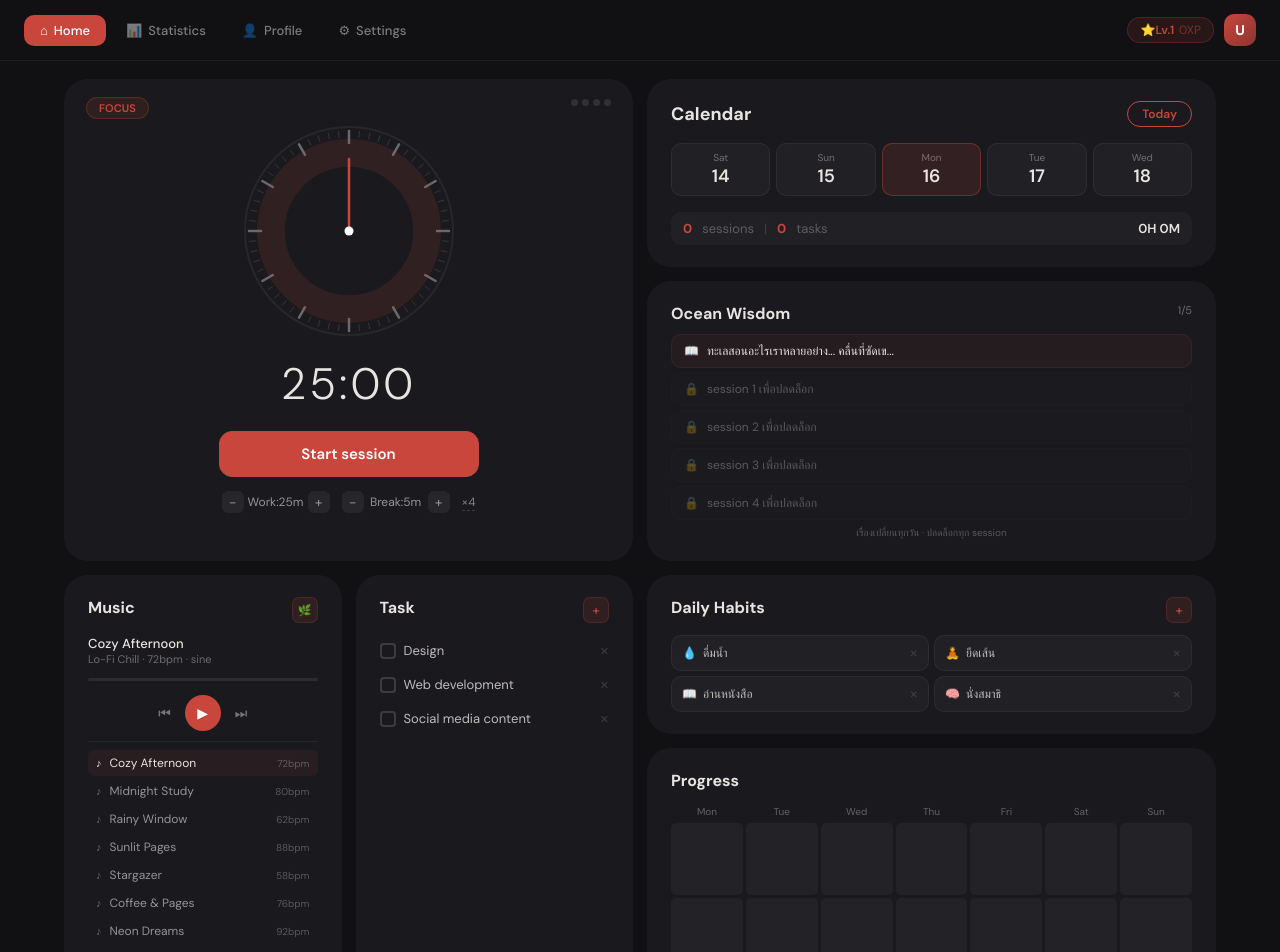
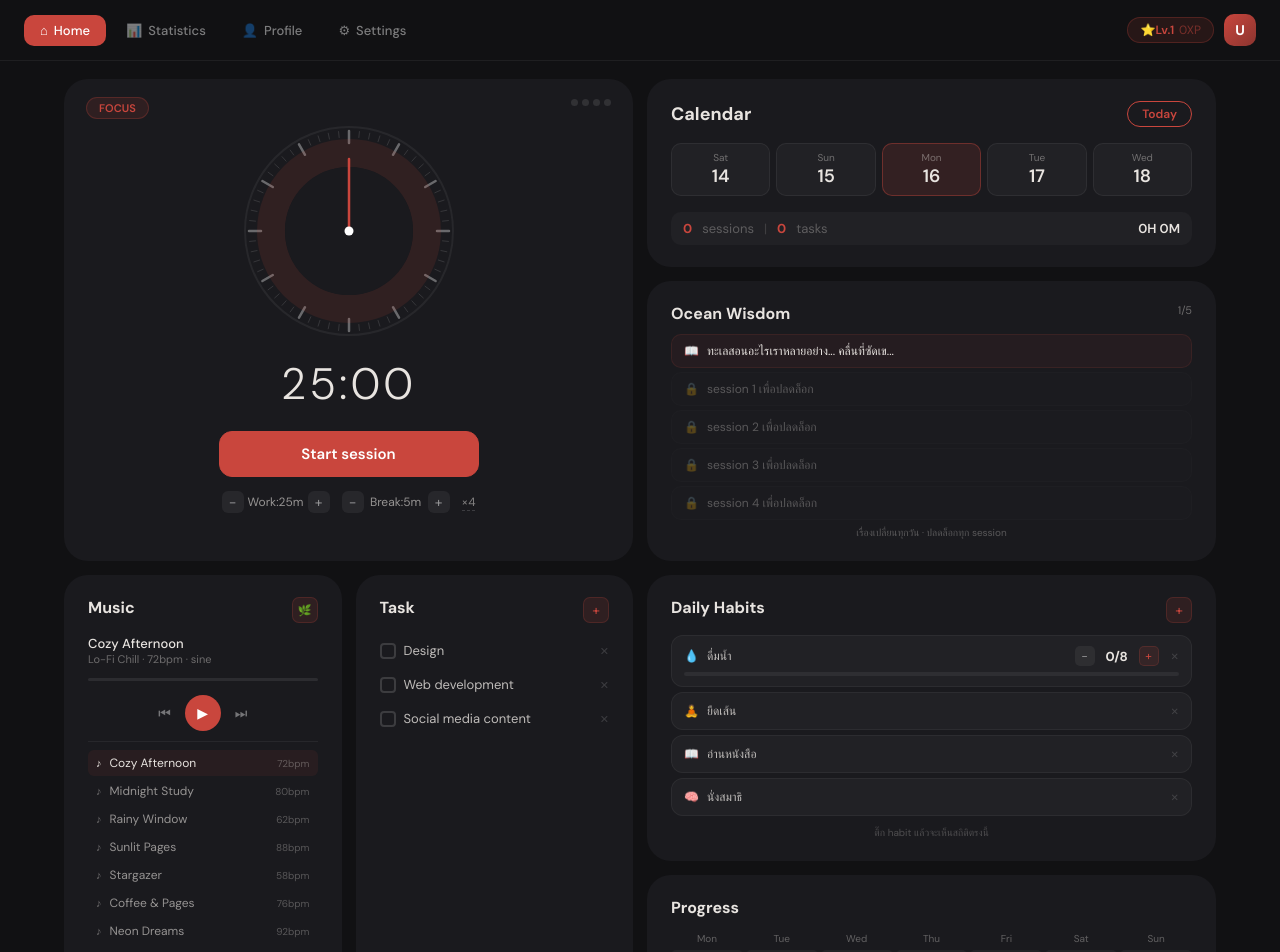
Before and after one commit to Merkolunya/chill-with-you, a React (Vite) app: page / in a window 1280 px wide. Shown: the top 952 px of the page. Built offline with nearby package versions, Linux system fonts and the light colour scheme.

Commit message:
Enhance habits state with target and current values

```diff
--- a/src/App.jsx
+++ b/src/App.jsx
@@ -251,8 +251,14 @@ export default function App(){
   const[showAddTask,setShowAddTask]=useState(false);
   const[tasksDoneToday,setTasksDoneToday]=useLocalState("tasksDone_"+new Date().toISOString().split("T")[0],0);
 
-  const[habits,setHabits]=useLocalState("habits",[{id:1,name:"ดื่มน้ำ",icon:"💧",done:false},{id:2,name:"ยืดเส้น",icon:"🧘",done:false},{id:3,name:"อ่านหนังสือ",icon:"📖",done:false},{id:4,name:"นั่งสมาธิ",icon:"🧠",done:false}]);
+  const[habits,setHabits]=useLocalState("habits",[
+    {id:1,name:"ดื่มน้ำ",icon:"💧",done:false,target:8,current:0},
+    {id:2,name:"ยืดเส้น",icon:"🧘",done:false,target:0,current:0},
+    {id:3,name:"อ่านหนังสือ",icon:"📖",done:false,target:0,current:0},
+    {id:4,name:"นั่งสมาธิ",icon:"🧠",done:false,target:0,current:0},
+  ]);
   const[newHabit,setNewHabit]=useState("");
+  const[newHabitTarget,setNewHabitTarget]=useState(0);
   const[showAddHabit,setShowAddHabit]=useState(false);
 
   const[track,setTrack]=useState(TRACKS[0]);
@@ -342,7 +348,7 @@ export default function App(){
   const totalSec=mode==="work"?workMin*60:breakMin*60;
   const handAngle=((totalSec-time)/totalSec)*360;
   const addTodo=()=>{if(!newTodo.trim())return;setTodos([...todos,{id:Date.now(),text:newTodo.trim(),done:false}]);setNewTodo("");setShowAddTask(false);};
-  const addHabit=()=>{if(!newHabit.trim())return;setHabits([...habits,{id:Date.now(),name:newHabit.trim(),icon:"✨",done:false}]);setNewHabit("");setShowAddHabit(false);};
+  const addHabit=()=>{if(!newHabit.trim())return;setHabits([...habits,{id:Date.now(),name:newHabit.trim(),icon:"✨",done:false,target:newHabitTarget||0,current:0}]);setNewHabit("");setNewHabitTarget(0);setShowAddHabit(false);};
 
   // Task toggle with XP bind/unbind + dailyLog
   const toggleTask=(id)=>{
@@ -357,20 +363,39 @@ export default function App(){
       return next;
     });
   };
-  // Habit toggle with XP bind/unbind + dailyLog
+  // Habit toggle — for simple habits (no target)
   const toggleHabit=(id)=>{
     setHabits(prev=>{
       const target=prev.find(h=>h.id===id);
-      const willBeDone=target&&!target.done;
+      if(!target)return prev;
+      // If has target, don't use simple toggle
+      if(target.target>0)return prev;
+      const willBeDone=!target.done;
       const next=prev.map(h=>{
         if(h.id===id){
-          if(!h.done){setXp(x=>x+15);} else{setXp(x=>Math.max(0,x-15));}
-          return{...h,done:!h.done};
+          if(willBeDone){setXp(x=>x+15);} else{setXp(x=>Math.max(0,x-15));}
+          return{...h,done:willBeDone};
         }return h;
       });
       const doneCount=next.filter(h=>h.done).length;
       saveDailyField("habitsDone",doneCount);
-      if(target) saveDailyHabitDetail(`${target.icon} ${target.name}`,willBeDone);
+      saveDailyHabitDetail(`${target.icon} ${target.name}`,willBeDone);
+      return next;
+    });
+  };
+  // Increment/decrement for target-based habits (e.g. water 8 glasses)
+  const incrementHabit=(id,delta)=>{
+    setHabits(prev=>{
+      const target=prev.find(h=>h.id===id);
+      if(!target)return prev;
+      const newCurrent=Math.max(0,Math.min(target.target,(target.current||0)+delta));
+      const wasDone=target.done;
+      const nowDone=newCurrent>=target.target;
+      // XP: give 15 when first reaching target, remove 15 when going below
+      if(nowDone&&!wasDone){setXp(x=>x+15);saveDailyHabitDetail(`${target.icon} ${target.name}`,true);}
+      if(!nowDone&&wasDone){setXp(x=>Math.max(0,x-15));saveDailyHabitDetail(`${target.icon} ${target.name}`,false);}
+      const next=prev.map(h=>h.id===id?{...h,current:newCurrent,done:nowDone}:h);
+      saveDailyField("habitsDone",next.filter(h=>h.done).length);
       return next;
     });
   };
@@ -538,15 +563,66 @@ export default function App(){
         <div style={{display:"flex",flexDirection:"column",gap:14}}>
           <Card bg={T.card}>
             <div style={{display:"flex",justifyContent:"space-between",marginBottom:12}}><span style={{fontSize:16,fontWeight:700}}>Daily Habits</span><button onClick={()=>setShowAddHabit(!showAddHabit)} style={{width:26,height:26,borderRadius:7,background:`${A}20`,border:`1px solid ${A}33`,color:A,fontSize:14,display:"flex",alignItems:"center",justifyContent:"center"}}>+</button></div>
-            {showAddHabit&&<div style={{display:"flex",gap:5,marginBottom:8}}><input value={newHabit} onChange={e=>setNewHabit(e.target.value)} onKeyDown={e=>e.key==="Enter"&&addHabit()} placeholder="เพิ่ม habit..." autoFocus style={{flex:1,padding:"7px 10px",borderRadius:8,fontSize:12,background:"rgba(255,255,255,0.05)",border:"1px solid rgba(255,255,255,0.1)",color:T.text,outline:"none"}}/><button onClick={addHabit} style={{padding:"7px 10px",borderRadius:8,background:A,border:"none",color:"#fff",fontSize:12,fontWeight:600}}>Add</button></div>}
-            <div style={{display:"grid",gridTemplateColumns:"1fr 1fr",gap:5}}>
-              {habits.map(h=><div key={h.id} style={{display:"flex",alignItems:"center",gap:6,padding:"9px 10px",borderRadius:10,fontSize:12,background:h.done?`${A}18`:"rgba(255,255,255,0.03)",border:h.done?`1.5px solid ${A}40`:"1.5px solid rgba(255,255,255,0.05)"}}>
-                <span style={{cursor:"pointer"}} onClick={()=>toggleHabit(h.id)}>{h.icon}</span>
-                <span style={{flex:1,opacity:h.done?0.5:0.8,cursor:"pointer"}} onClick={()=>toggleHabit(h.id)}>{h.name}</span>
-                {h.done&&<span style={{color:A,fontSize:11}}>✓</span>}
-                <button onClick={()=>setHabits(habits.filter(x=>x.id!==h.id))} style={{background:"none",border:"none",color:"rgba(255,255,255,0.15)",fontSize:10}}>✕</button>
-              </div>)}
+            {showAddHabit&&<div style={{marginBottom:10}}>
+              <div style={{display:"flex",gap:5,marginBottom:6}}><input value={newHabit} onChange={e=>setNewHabit(e.target.value)} onKeyDown={e=>e.key==="Enter"&&addHabit()} placeholder="ชื่อ habit..." autoFocus style={{flex:1,padding:"7px 10px",borderRadius:8,fontSize:12,background:"rgba(255,255,255,0.05)",border:"1px solid rgba(255,255,255,0.1)",color:T.text,outline:"none"}}/><button onClick={addHabit} style={{padding:"7px 10px",borderRadius:8,background:A,border:"none",color:"#fff",fontSize:12,fontWeight:600}}>Add</button></div>
+              <div style={{display:"flex",alignItems:"center",gap:6,fontSize:11,opacity:0.5}}>
+                <span>เป้าหมาย:</span>
+                <input type="number" min="0" value={newHabitTarget} onChange={e=>setNewHabitTarget(parseInt(e.target.value)||0)} style={{width:50,padding:"4px 6px",borderRadius:6,fontSize:11,background:"rgba(255,255,255,0.05)",border:"1px solid rgba(255,255,255,0.1)",color:T.text,outline:"none",textAlign:"center"}}/>
+                <span style={{opacity:0.6}}>(0 = ติ๊กเสร็จ/ไม่เสร็จ)</span>
+              </div>
+            </div>}
+            <div style={{display:"flex",flexDirection:"column",gap:5}}>
+              {habits.map(h=>{
+                const hasTarget=h.target>0;
+                const pct=hasTarget?Math.min(((h.current||0)/h.target)*100,100):0;
+                return <div key={h.id} style={{padding:"10px 12px",borderRadius:12,fontSize:12,background:h.done?`${A}18`:"rgba(255,255,255,0.03)",border:h.done?`1.5px solid ${A}40`:"1.5px solid rgba(255,255,255,0.05)"}}>
+                  <div style={{display:"flex",alignItems:"center",gap:8}}>
+                    {/* Icon + Name */}
+                    {!hasTarget?<span style={{cursor:"pointer"}} onClick={()=>toggleHabit(h.id)}>{h.icon}</span>:<span>{h.icon}</span>}
+                    <span style={{flex:1,opacity:h.done?0.5:0.8,...(!hasTarget&&{cursor:"pointer"})}} onClick={()=>!hasTarget&&toggleHabit(h.id)}>{h.name}</span>
+                    {/* Simple habit: checkmark */}
+                    {!hasTarget&&h.done&&<span style={{color:A,fontSize:11}}>✓</span>}
+                    {/* Target habit: counter buttons */}
+                    {hasTarget&&<div style={{display:"flex",alignItems:"center",gap:4}}>
+                      <button onClick={()=>incrementHabit(h.id,-1)} style={{width:20,height:20,borderRadius:5,background:"rgba(255,255,255,0.06)",border:"none",color:"rgba(255,255,255,0.5)",fontSize:12,display:"flex",alignItems:"center",justifyContent:"center"}}>−</button>
+                      <span style={{fontSize:13,fontWeight:700,color:h.done?A:T.text,minWidth:36,textAlign:"center"}}>{h.current||0}/{h.target}</span>
+                      <button onClick={()=>incrementHabit(h.id,1)} style={{width:20,height:20,borderRadius:5,background:`${A}20`,border:`1px solid ${A}33`,color:A,fontSize:12,display:"flex",alignItems:"center",justifyContent:"center"}}>+</button>
+                    </div>}
+                    {/* Delete */}
+                    <button onClick={()=>setHabits(habits.filter(x=>x.id!==h.id))} style={{background:"none",border:"none",color:"rgba(255,255,255,0.15)",fontSize:10,marginLeft:4}}>✕</button>
+                  </div>
+                  {/* Progress bar for target habits */}
+                  {hasTarget&&<div style={{marginTop:6,height:4,borderRadius:2,background:"rgba(255,255,255,0.06)",overflow:"hidden"}}>
+                    <div style={{height:"100%",borderRadius:2,width:`${pct}%`,background:h.done?A:`${A}88`,transition:"width 0.3s"}}/>
+                  </div>}
+                </div>;
+              })}
             </div>
+            {/* Habit frequency mini-chart — all-time breakdown */}
+            {(()=>{
+              const allHabitCounts={};
+              Object.values(dailyLog).forEach(dl=>{
+                const hd=dl.habitDetail||{};
+                Object.entries(hd).forEach(([name,count])=>{allHabitCounts[name]=(allHabitCounts[name]||0)+count;});
+              });
+              const sorted=Object.entries(allHabitCounts).sort((a,b)=>b[1]-a[1]);
+              const maxC=sorted.length>0?sorted[0][1]:1;
+              if(sorted.length===0) return <div style={{marginTop:10,fontSize:10,opacity:0.25,textAlign:"center"}}>ติ๊ก habit แล้วจะเห็นสถิติตรงนี้</div>;
+              return <div style={{marginTop:12,borderTop:"1px solid rgba(255,255,255,0.06)",paddingTop:10}}>
+                <div style={{fontSize:11,fontWeight:600,opacity:0.5,marginBottom:8}}>📊 สถิติสะสม</div>
+                {sorted.map(([name,count],i)=>(
+                  <div key={name} style={{display:"flex",alignItems:"center",gap:8,marginBottom:6}}>
+                    <span style={{fontSize:11,minWidth:80,opacity:0.7,overflow:"hidden",textOverflow:"ellipsis",whiteSpace:"nowrap"}}>{name}</span>
+                    <div style={{flex:1,height:14,borderRadius:4,background:"rgba(255,255,255,0.04)",overflow:"hidden"}}>
+                      <div style={{height:"100%",borderRadius:4,width:`${(count/maxC)*100}%`,background:i===0?`${A}`:`${A}${i===1?"88":"44"}`,display:"flex",alignItems:"center",justifyContent:"flex-end",paddingRight:4,transition:"width 0.5s"}}>
+                        {count>0&&<span style={{fontSize:9,fontWeight:700,color:"#fff"}}>{count}×</span>}
+                      </div>
+                    </div>
+                    {i===0&&<span style={{fontSize:10}}>🏆</span>}
+                  </div>
+                ))}
+              </div>;
+            })()}
           </Card>
           <Card bg={T.card} style={{flex:1}}>
             <div style={{fontSize:16,fontWeight:700,marginBottom:14}}>Progress</div>
```
